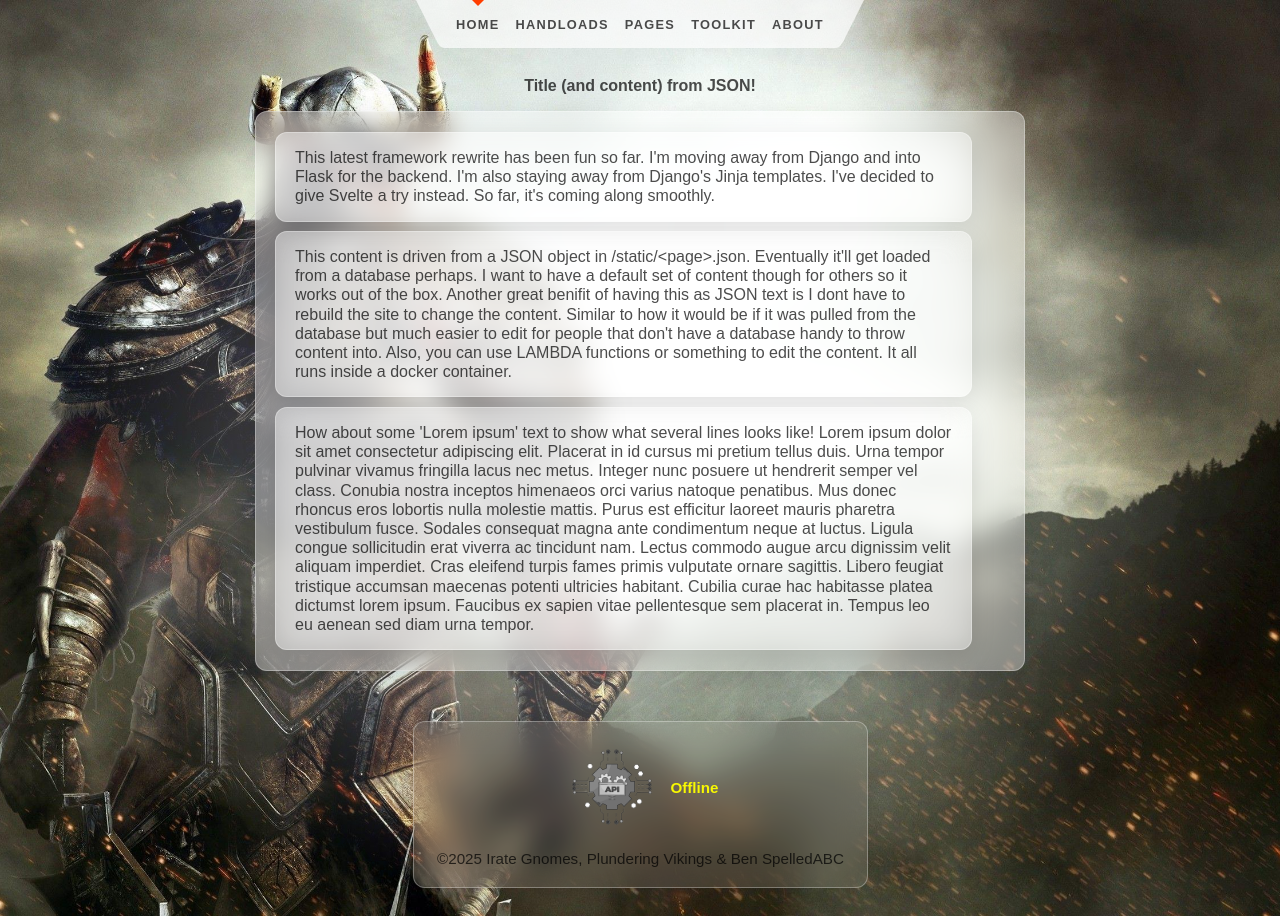
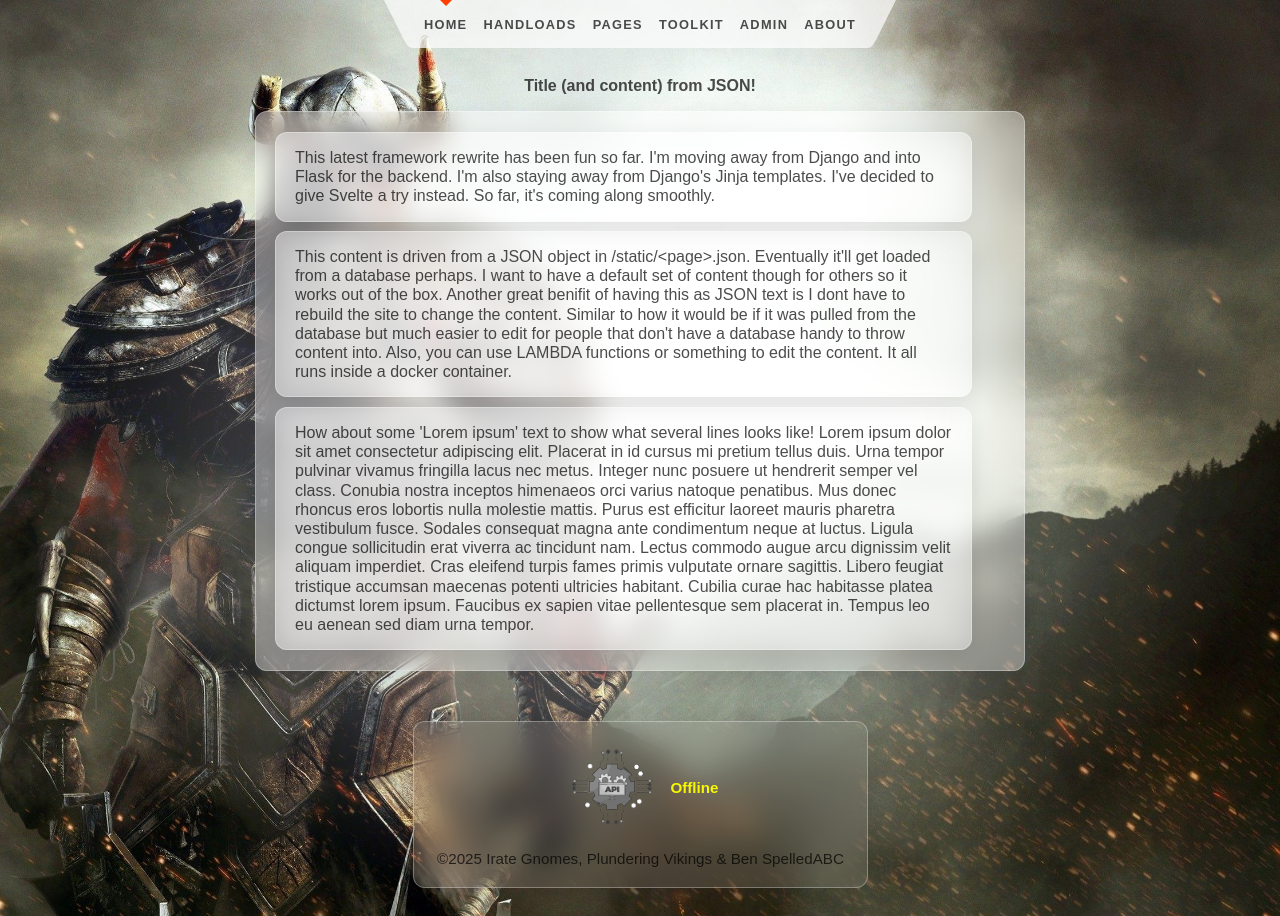
Before and after one commit to benspelledabc-lab/viking_svelte, a SvelteKit app: page / in a window 1280 px wide. Built offline with nearby package versions, Linux system fonts and the light colour scheme; no server answers.

Commit message:
i like the links

```diff
--- a/src/routes/Header.svelte
+++ b/src/routes/Header.svelte
@@ -1,8 +1,8 @@
 <script lang="ts">
-	import { resolve } from '$app/paths';
-	import { page } from '$app/state';
-	import logo from '$lib/images/svelte-logo.svg';
-	import github from '$lib/images/github.svg';
+  import { resolve } from "$app/paths";
+  import { page } from "$app/state";
+  import logo from "$lib/images/svelte-logo.svg";
+  import github from "$lib/images/github.svg";
 </script>
 
 <header>
@@ -21,20 +21,35 @@
       <path d="M0,0 L1,2 C1.5,3 1.5,3 2,3 L2,0 Z" />
     </svg>
     <ul>
-			<li aria-current={page.url.pathname === '/' ? 'page' : undefined}>
-				<a href={resolve('/')}>Home</a>
+      <li aria-current={page.url.pathname === "/" ? "page" : undefined}>
+        <a href={resolve("/")}>Home</a>
       </li>
-			<li aria-current={page.url.pathname.startsWith('/handloads') ? 'page' : undefined}>
-				<a href={resolve('/handloads')}>Handloads</a>
+      <li
+        aria-current={page.url.pathname.startsWith("/handloads")
+          ? "page"
+          : undefined}
+      >
+        <a href={resolve("/handloads")}>Handloads</a>
       </li>
-			<li aria-current={page.url.pathname.startsWith('/pages') ? 'page' : undefined}>
-				<a href={resolve('/pages')}>Pages</a>
+      <li
+        aria-current={page.url.pathname.startsWith("/pages")
+          ? "page"
+          : undefined}
+      >
+        <a href={resolve("/pages")}>Pages</a>
       </li>
-			<li aria-current={page.url.pathname === '/toolkit' ? 'page' : undefined}>
-				<a href={resolve('/toolkit')}>Toolkit</a>
+      <li aria-current={page.url.pathname === "/toolkit" ? "page" : undefined}>
+        <a href={resolve("/toolkit")}>Toolkit</a>
       </li>
-			<li aria-current={page.url.pathname === '/about' ? 'page' : undefined}>
-				<a href={resolve('/about')}>About</a>
+      <li
+        aria-current={page.url.pathname.startsWith("/admin")
+          ? "page"
+          : undefined}
+      >
+        <a href={resolve("/admin")}>Admin</a>
+      </li>
+      <li aria-current={page.url.pathname === "/about" ? "page" : undefined}>
+        <a href={resolve("/about")}>About</a>
       </li>
 
       <!-- <li aria-current={page.url.pathname.startsWith('/sverdle') ? 'page' : undefined}>
@@ -53,7 +68,6 @@
 			<img src={github} alt="GitLab" />
 		</a> -->
   </div>
-
 </header>
 
 <style>
@@ -115,9 +129,9 @@
     height: 100%;
   }
 
-	li[aria-current='page']::before {
+  li[aria-current="page"]::before {
     --size: 6px;
-		content: '';
+    content: "";
     width: 0;
     height: 0;
     position: absolute;
--- a/src/routes/admin/+page.svelte
+++ b/src/routes/admin/+page.svelte
@@ -1,4 +1,5 @@
 <script lang="ts">
+  import { resolve } from "$app/paths";
   let page = null; // stores the page object
   let loading = true;
   let error = null;
@@ -40,7 +41,8 @@
       <h2>Placeholder</h2>
       <div class="p-bubble parent-bubble">
         <p class="p-bubble child-bubble" style="animation-delay: {3 * 0.2}s">
-          A nice, empty page.
+          <a href={resolve("/admin/firearm/add")}>Add Firearm</a><br />
+          <a href={resolve("/admin/handload/add")}>Add Handload</a><br />
         </p>
       </div>
     </div>
```
Also changed, not shown: src/routes/pages/+page.svelte (+11 -1 lines). Lines whose indentation alone changed are shown as unchanged.
